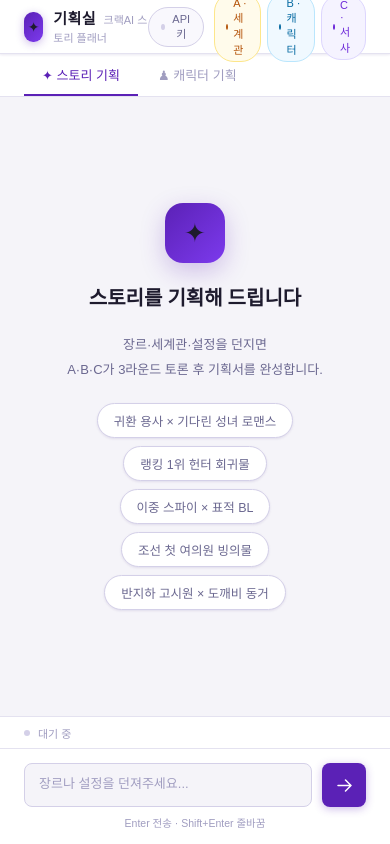
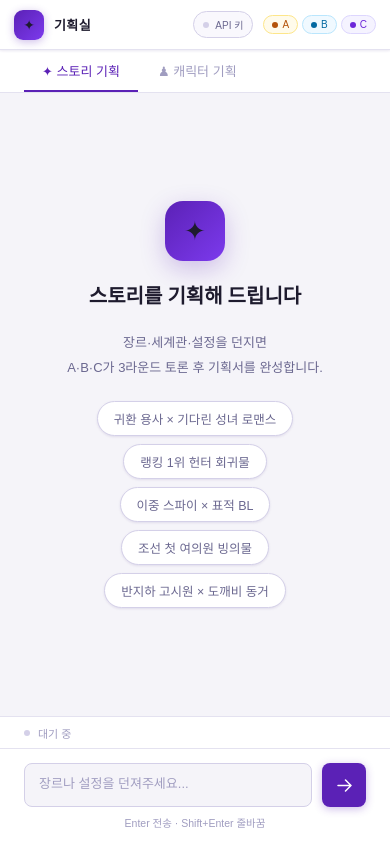
Before and after one commit to joheebang/vibe-coding-public-, a plain HTML site: page story-planners/index.html in a window 390 px wide. Drawn offline with Linux system fonts and the light colour scheme; a web font is replaced by a local one.

Commit message:
fix: mobile header overflow — hide pill labels and logo sub on small screens

```diff
--- a/story-planners/index.html
+++ b/story-planners/index.html
@@ -190,6 +190,20 @@ header {
 .pill-c { background: var(--c-dim); border-color: var(--c-border); color: var(--c); }
 .pill-c .pill-dot { background: var(--c); }
 
+/* ─── Mobile Header ─── */
+@media (max-width: 540px) {
+  header {
+    padding: 0 14px;
+    height: 50px;
+  }
+  .logo-sub { display: none; }
+  .logo-text { font-size: 13px; }
+  .agents { gap: 4px; }
+  .agent-pill { padding: 3px 8px; font-size: 10px; gap: 4px; }
+  .pill-label { display: none; }
+  .key-btn { padding: 5px 9px; font-size: 10px; }
+}
+
 /* ─── Tabs ─── */
 .tabs {
   display: flex;
@@ -631,9 +645,9 @@ textarea::placeholder { color: var(--muted); font-size: 13px; }
       API 키
     </button>
     <div class="agents">
-      <div class="agent-pill pill-a"><div class="pill-dot"></div>A · 세계관</div>
-      <div class="agent-pill pill-b"><div class="pill-dot"></div>B · 캐릭터</div>
-      <div class="agent-pill pill-c"><div class="pill-dot"></div>C · 서사</div>
+      <div class="agent-pill pill-a"><div class="pill-dot"></div>A<span class="pill-label"> · 세계관</span></div>
+      <div class="agent-pill pill-b"><div class="pill-dot"></div>B<span class="pill-label"> · 캐릭터</span></div>
+      <div class="agent-pill pill-c"><div class="pill-dot"></div>C<span class="pill-label"> · 서사</span></div>
     </div>
   </div>
 </header>
```
